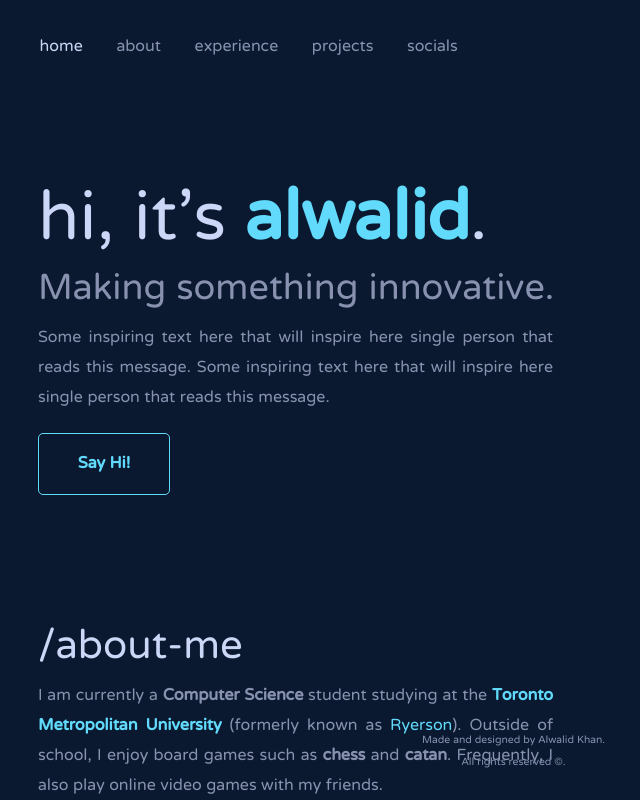
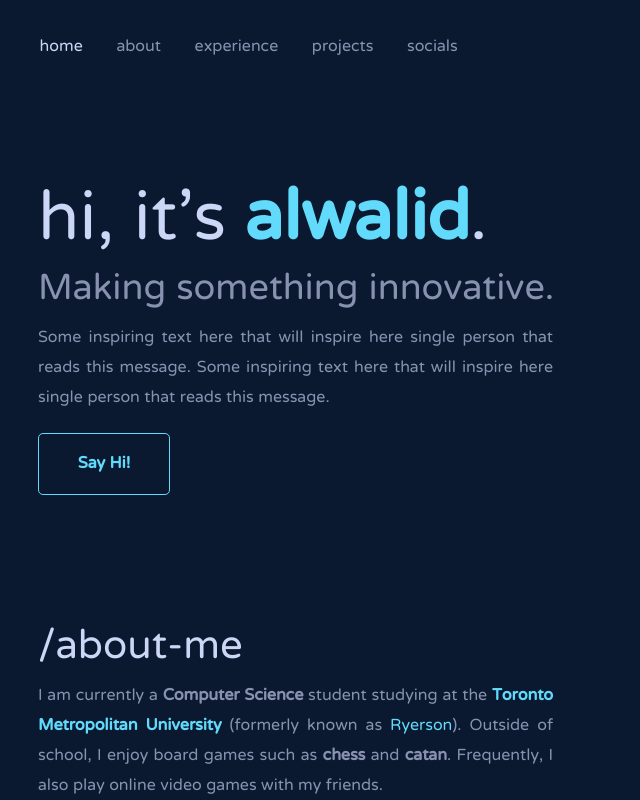
Before and after one commit to wxlkda/realport, a React (Create React App) app: page / in a window 1280 px wide. Shown: the top 800 px of the page, without its empty margins (154-794 px from the left). Built offline with nearby package versions, Linux system fonts and the light colour scheme.

Commit message:
forgor this somehow :skull:

```diff
--- a/src/App.css
+++ b/src/App.css
@@ -71,9 +71,10 @@
 }
 
 .footer {
-  position: absolute;
   top: 94%;
   left: 45%;
+  margin-top: 90px;
+  margin-bottom: 10px;
 }
 
 
```
